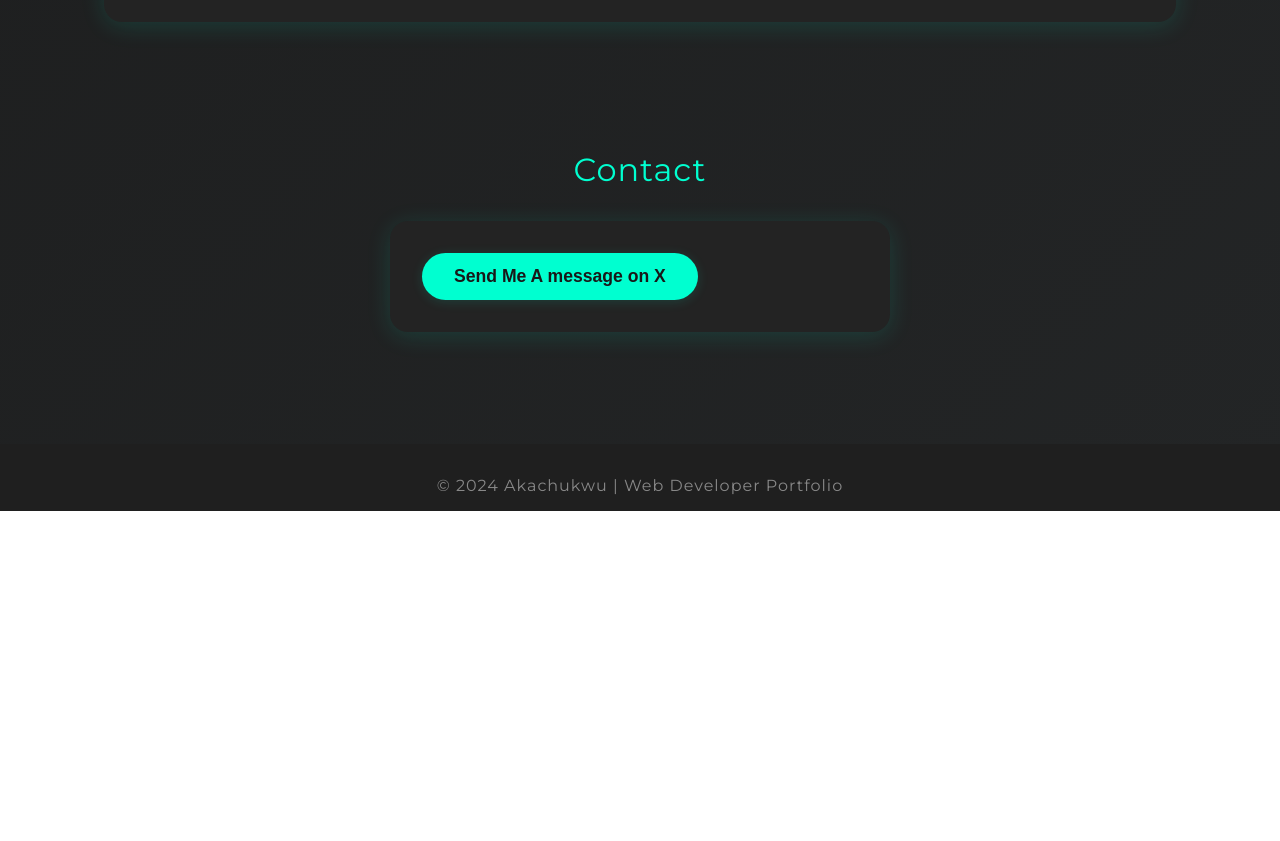
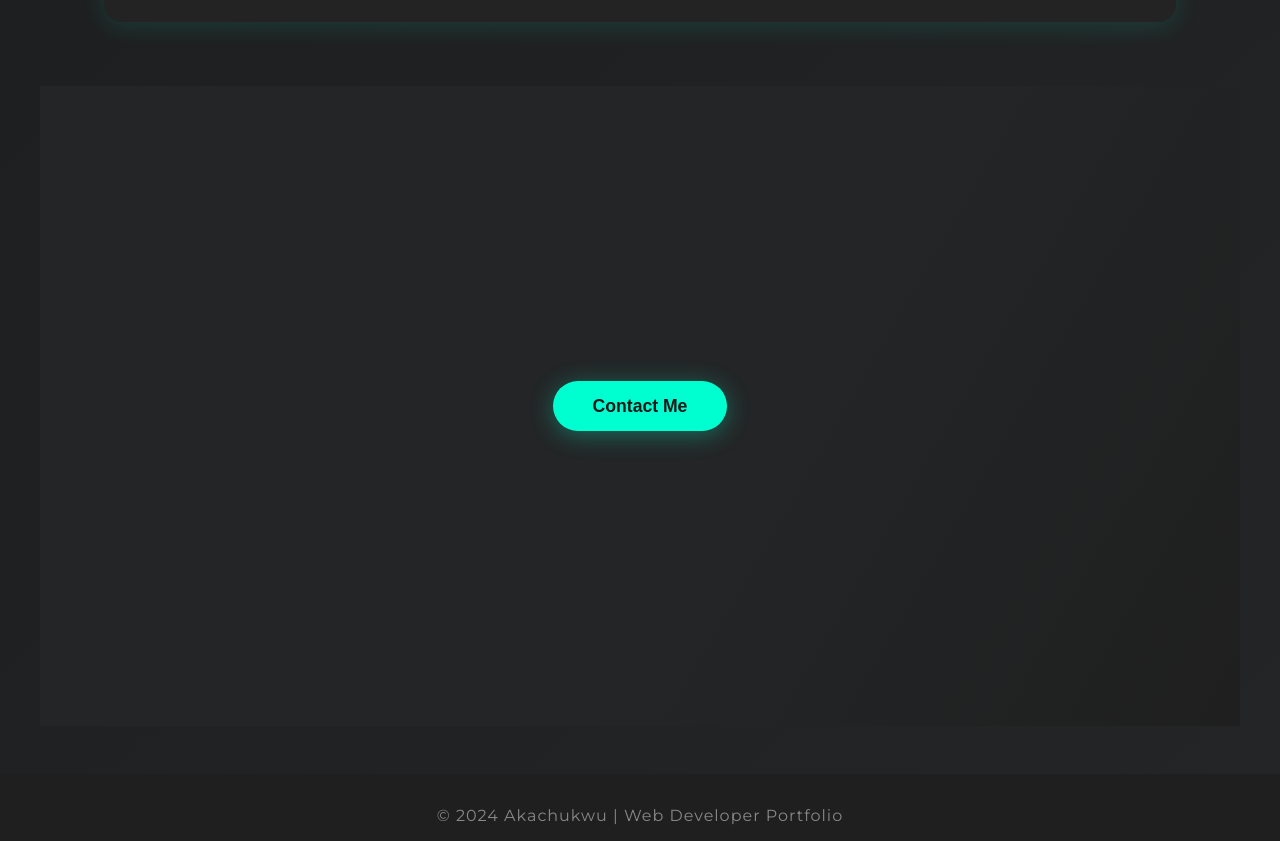
Before and after one commit to Akachukwuu/My-Portfolio, a plain HTML site: page index.html in a window 1280 px wide. Shown: the part 2560-3401 px from the top of the page. Before the commit the page ends 3071 px from the top, so only its background shows below. Drawn offline with Linux system fonts and the light colour scheme.

Commit message:
Changed a malfunctioning contact button

```diff
--- a/index.html
+++ b/index.html
@@ -114,12 +114,13 @@
         </div>
     </section>
 
-    <section id="contact">
-        <div class="section-title">Contact</div>
-        <form class="contact-form animate" id="contactForm">
-            <a href="mailto:aghajames2@gmail.com"><button type="submit">Send Me A message on X</button></a>
-            <div id="formMessage" style="text-align:center; color:var(--accent); margin-top:0.5rem; display:none;"></div>
-        </form>
+
+    <section class="hero">
+         <a href="mailto:aghajames2@gmail.com">
+        <button class="cta">
+            Contact Me
+        </button>
+    </a>
     </section>
 
     <div class="footer">
--- a/script.js
+++ b/script.js
@@ -39,10 +39,3 @@
         });
 
         // Contact form fake submit
-        document.getElementById('contactForm').addEventListener('submit', function(e) {
-            const msg = document.getElementById('formMessage');
-            msg.textContent = "Thank you for reaching out! I'll get back to you soon.";
-            msg.style.display = 'block';
-            this.reset();
-            setTimeout(() => { msg.style.display = 'none'; }, 4000);
-        });
```
